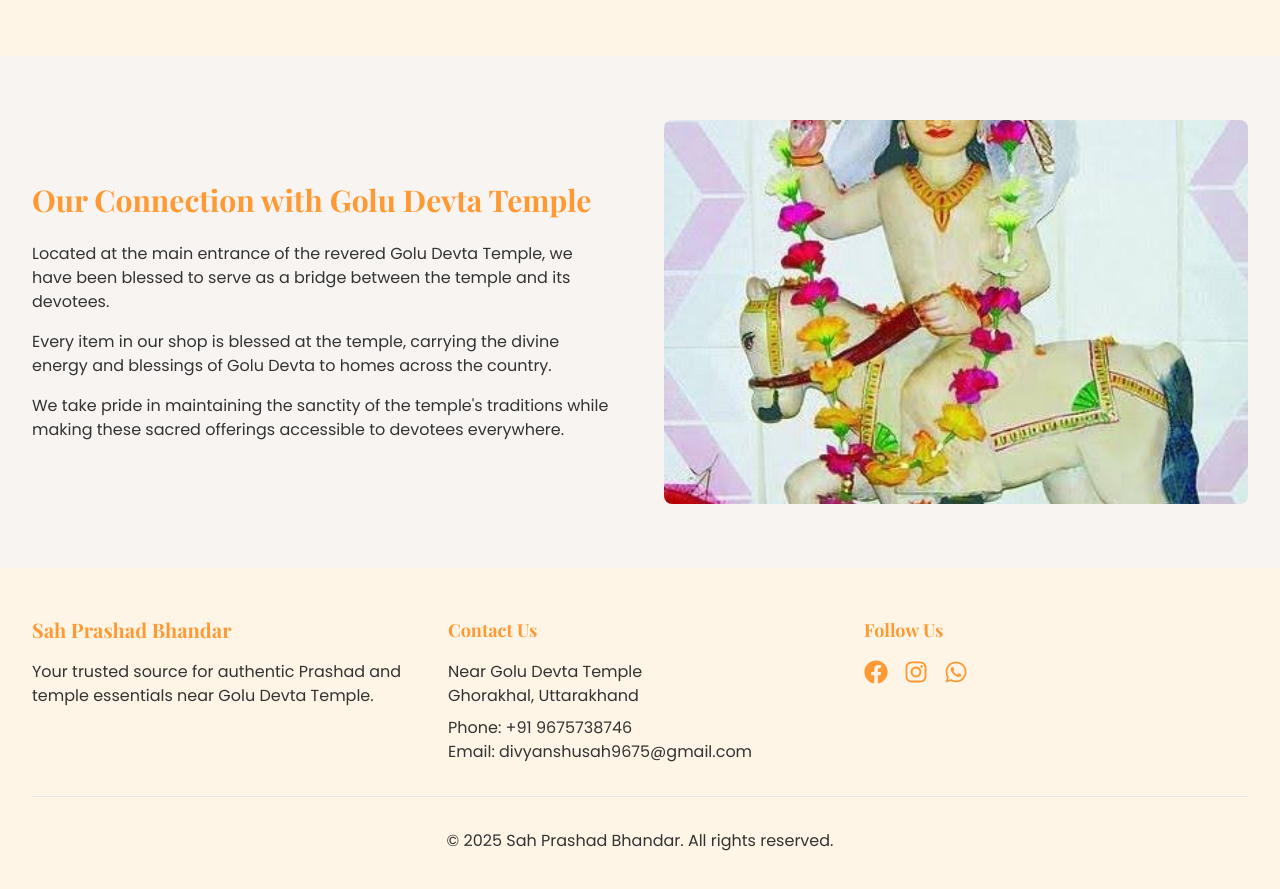
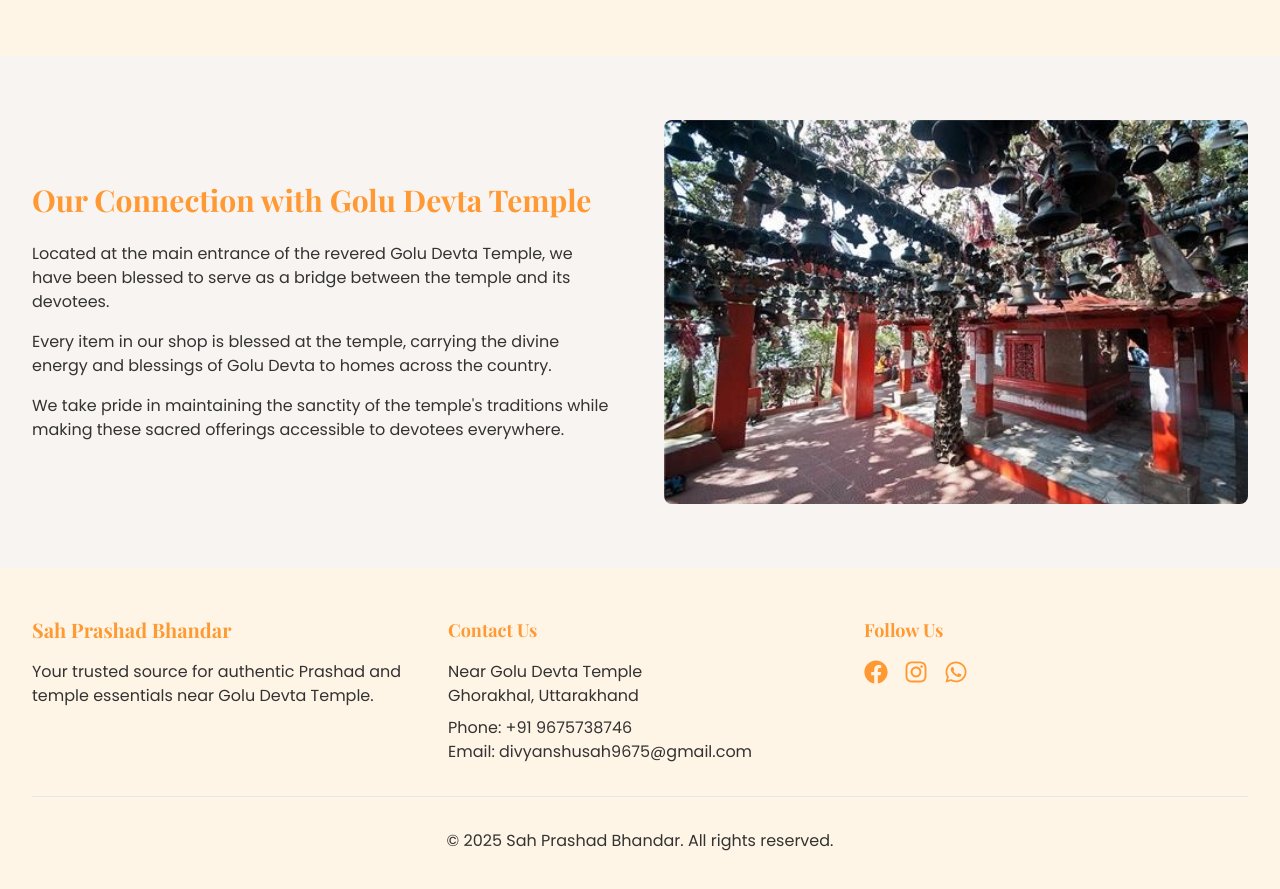
Before and after one commit to divs122/sah-prashad-bhandar, a Next.js app: page /about in a window 1280 px wide. Shown: the part 1420-2309 px from the top of the page. Built offline with nearby package versions, Linux system fonts and the light colour scheme; a web font is replaced by a local one.

Commit message:
Update to new Golu Devta Temple image

```diff
--- a/src/app/about/page.tsx
+++ b/src/app/about/page.tsx
@@ -141,7 +141,7 @@ export default function About() {
               </div>
               <div className="relative h-96 rounded-lg overflow-hidden">
                 <Image
-                  src="/images/goludevta.jpg"
+                  src="/images/goludevta2.jpg"
                   alt="Golu Devta Temple"
                   fill
                   className="object-cover"
```
Also changed, not shown: public/images/goludevta2.jpg (added), src/app/public/images/goludevta2.jpg (added).
